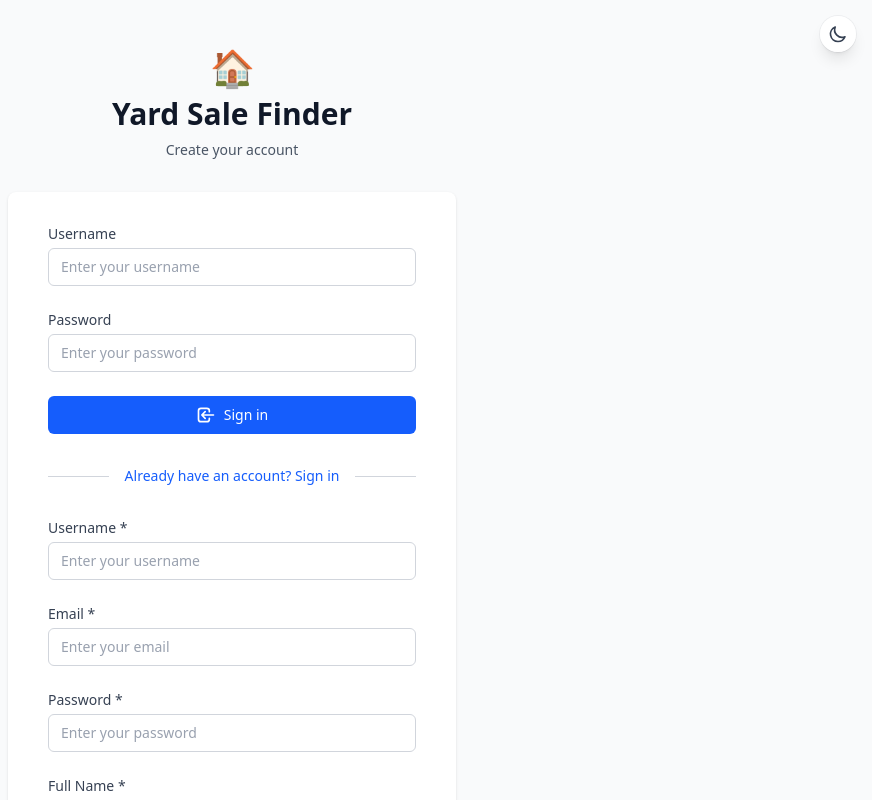
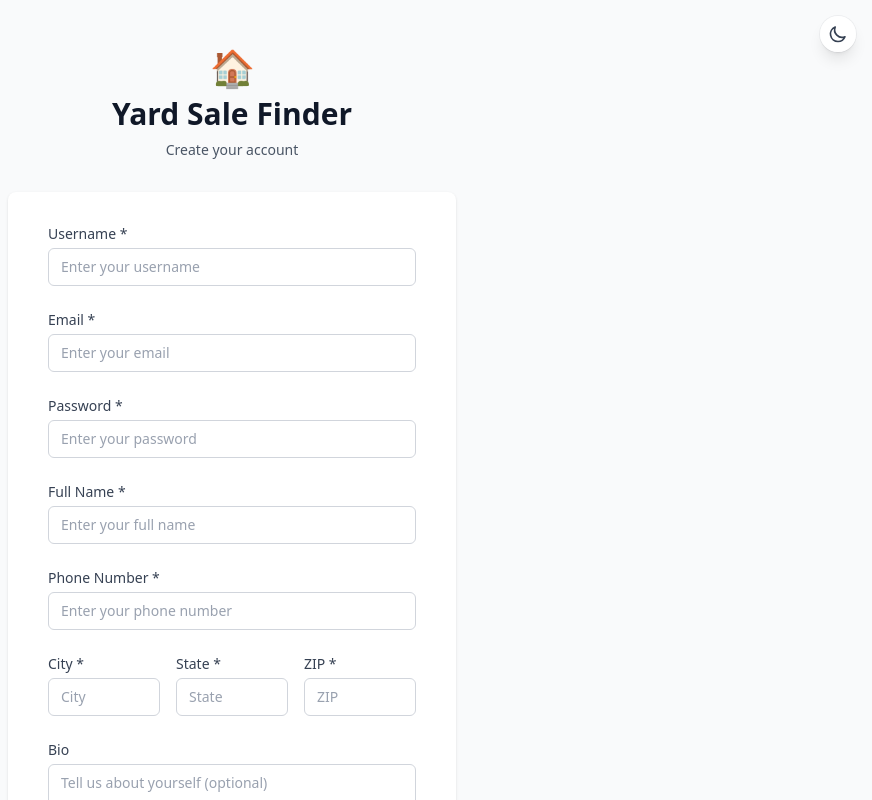
Before and after one commit to javiddelossantos5/yard-sale-svelte, a SvelteKit app: page /login in a window 1280 px wide. Both pictures are taken after a click on the button "Don't have an account? Sign up". Shown: the top 800 px of the page, without its empty margins (408-1280 px from the left). Built offline with nearby package versions, Linux system fonts and the light colour scheme.

Commit message:
added a signup page

```diff
--- a/src/routes/login/+page.svelte
+++ b/src/routes/login/+page.svelte
@@ -150,10 +150,15 @@
 		<div
 			class="bg-white px-4 py-8 shadow sm:rounded-lg sm:px-10 dark:bg-gray-800 dark:shadow-none dark:ring-1 dark:ring-gray-700"
 		>
+			{#if !isRegisterMode}
+				<!-- Login Form -->
 				<form class="space-y-6" onsubmit={handleLogin}>
 					<!-- Username Field -->
 					<div>
-					<label for="username" class="block text-sm font-medium text-gray-700 dark:text-gray-300">
+						<label
+							for="username"
+							class="block text-sm font-medium text-gray-700 dark:text-gray-300"
+						>
 							Username
 						</label>
 						<div class="mt-1">
@@ -173,7 +178,10 @@
 
 					<!-- Password Field -->
 					<div>
-					<label for="password" class="block text-sm font-medium text-gray-700 dark:text-gray-300">
+						<label
+							for="password"
+							class="block text-sm font-medium text-gray-700 dark:text-gray-300"
+						>
 							Password
 						</label>
 						<div class="mt-1">
@@ -193,7 +201,9 @@
 
 					<!-- Error Message -->
 					{#if error}
-					<div class="rounded-md bg-red-50 p-4 dark:border dark:border-red-800 dark:bg-red-900/20">
+						<div
+							class="rounded-md bg-red-50 p-4 dark:border dark:border-red-800 dark:bg-red-900/20"
+						>
 							<div class="flex">
 								<div class="shrink-0">
 									<svg
@@ -275,17 +285,13 @@
 								onclick={toggleMode}
 								class="bg-white px-4 py-2 text-blue-600 hover:text-blue-500 dark:bg-gray-800 dark:text-blue-400 dark:hover:text-blue-300"
 							>
-							{isRegisterMode
-								? 'Already have an account? Sign in'
-								: "Don't have an account? Sign up"}
+								Don't have an account? Sign up
 							</button>
 						</div>
 					</div>
 				</div>
-
-			<!-- Registration Form (Hidden by default) -->
-			{#if isRegisterMode}
-				<div class="mt-6">
+			{:else}
+				<!-- Registration Form -->
 				<form class="space-y-6" onsubmit={handleRegister}>
 					<!-- Username Field -->
 					<div>
@@ -468,10 +474,7 @@
 
 					<!-- Bio Field -->
 					<div>
-							<label
-								for="reg-bio"
-								class="block text-sm font-medium text-gray-700 dark:text-gray-300"
-							>
+						<label for="reg-bio" class="block text-sm font-medium text-gray-700 dark:text-gray-300">
 							Bio
 						</label>
 						<div class="mt-1">
@@ -587,10 +590,28 @@
 						</button>
 					</div>
 				</form>
+
+				<!-- Toggle Button -->
+				<div class="mt-6">
+					<div class="relative">
+						<div class="absolute inset-0 flex items-center">
+							<div class="w-full border-t border-gray-300 dark:border-gray-600"></div>
+						</div>
+						<div class="relative flex justify-center text-sm">
+							<button
+								type="button"
+								onclick={toggleMode}
+								class="bg-white px-4 py-2 text-blue-600 hover:text-blue-500 dark:bg-gray-800 dark:text-blue-400 dark:hover:text-blue-300"
+							>
+								Already have an account? Sign in
+							</button>
+						</div>
+					</div>
 				</div>
 			{/if}
 
-			<!-- Demo Credentials -->
+			<!-- Demo Credentials (only show in login mode) -->
+			{#if !isRegisterMode}
 				<div class="mt-6">
 					<div class="relative">
 						<div class="absolute inset-0 flex items-center">
@@ -613,6 +634,7 @@
 						</div>
 					</div>
 				</div>
+			{/if}
 		</div>
 	</div>
 </div>
```
Lines whose indentation alone changed are shown as unchanged.
